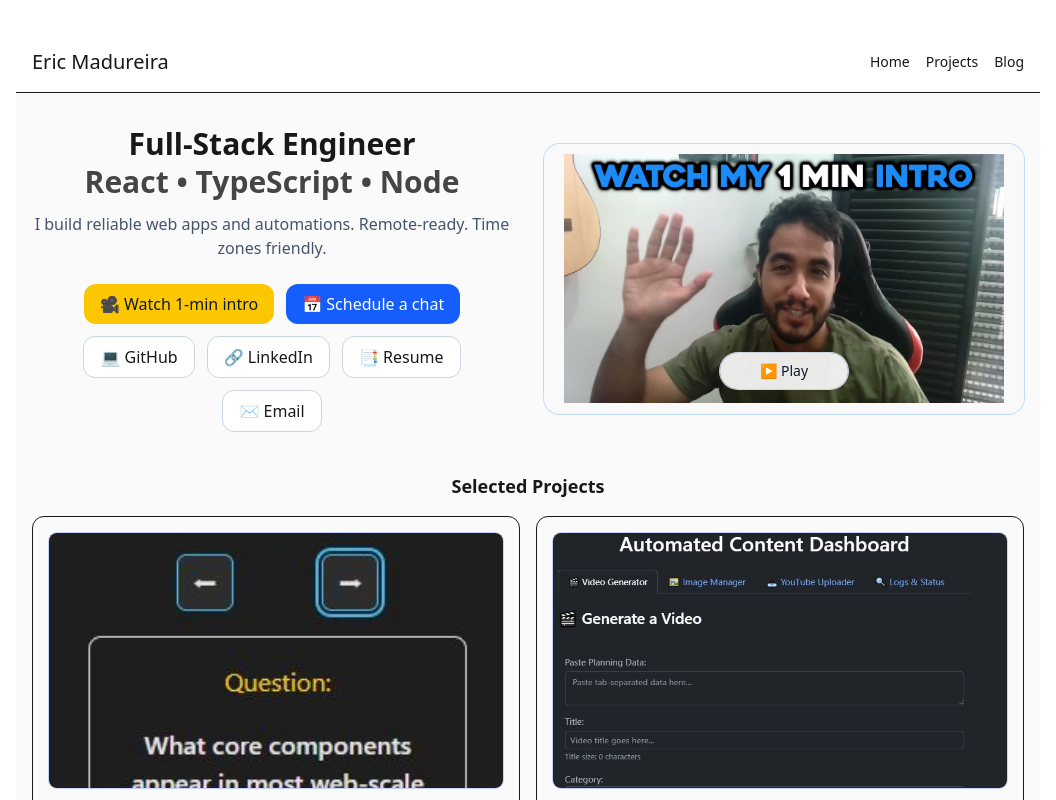
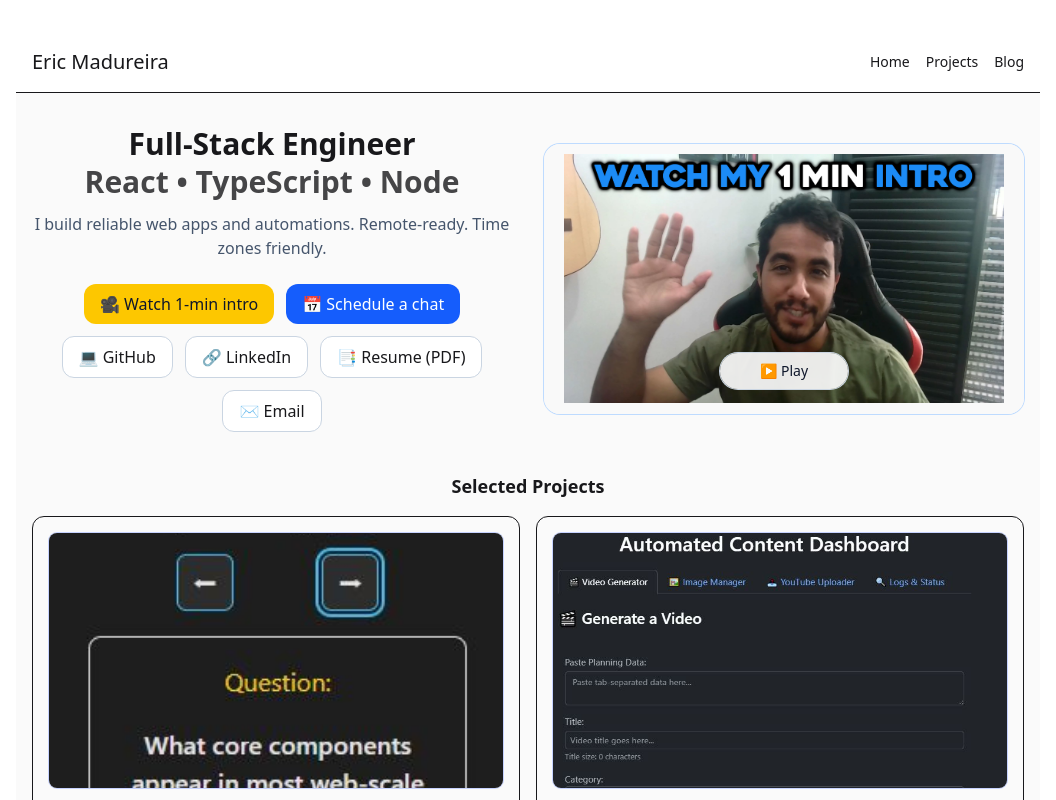
Before and after one commit to ericmadureira/ericmadureira.github.io, a React (Vite) app: page / in a window 1280 px wide. Shown: the top 800 px of the page, without its empty margins (112-1168 px from the left). Built offline with nearby package versions, Linux system fonts and the light colour scheme.

Commit message:
feat: link to pdf resume

```diff
--- a/src/components/Hero.tsx
+++ b/src/components/Hero.tsx
@@ -50,10 +50,13 @@ export default function Hero() {
             🔗 LinkedIn
           </a>
           <a
-            href="mailto:ericmadu416@gmail.com"
+            href="/assets/eric-madureira-resume.pdf"
+            target="_blank"
+            rel="noopener noreferrer"
             className="px-4 py-2 rounded-xl border border-slate-300 bg-white hover:bg-white hover:scale-[1.04] transition"
+            aria-label="Open resume PDF in a new tab"
           >
-            📑 Resume
+            📑 Resume (PDF)
           </a>
           <a
             href="mailto:ericmadu416@gmail.com"
@@ -71,7 +74,7 @@ export default function Hero() {
             className="w-full h-full"
             src="https://youtube.com/embed/glHMSWBm5lA?rel=0&autoplay=1"
             title="Eric Madureira — 1-min intro"
-            allow="accelerometer; autoplay; clipboard-write; encrypted-media; gyroscope; picture-in-picture; web-share"
+            allow="accelerometer; autoplay; clipboard-write; encrypted-media; gyroscope; web-share"
             referrerPolicy="strict-origin-when-cross-origin"
             allowFullScreen
           />
```
Also changed, not shown: 1 other file (tests, documents, lock files or other folders).
